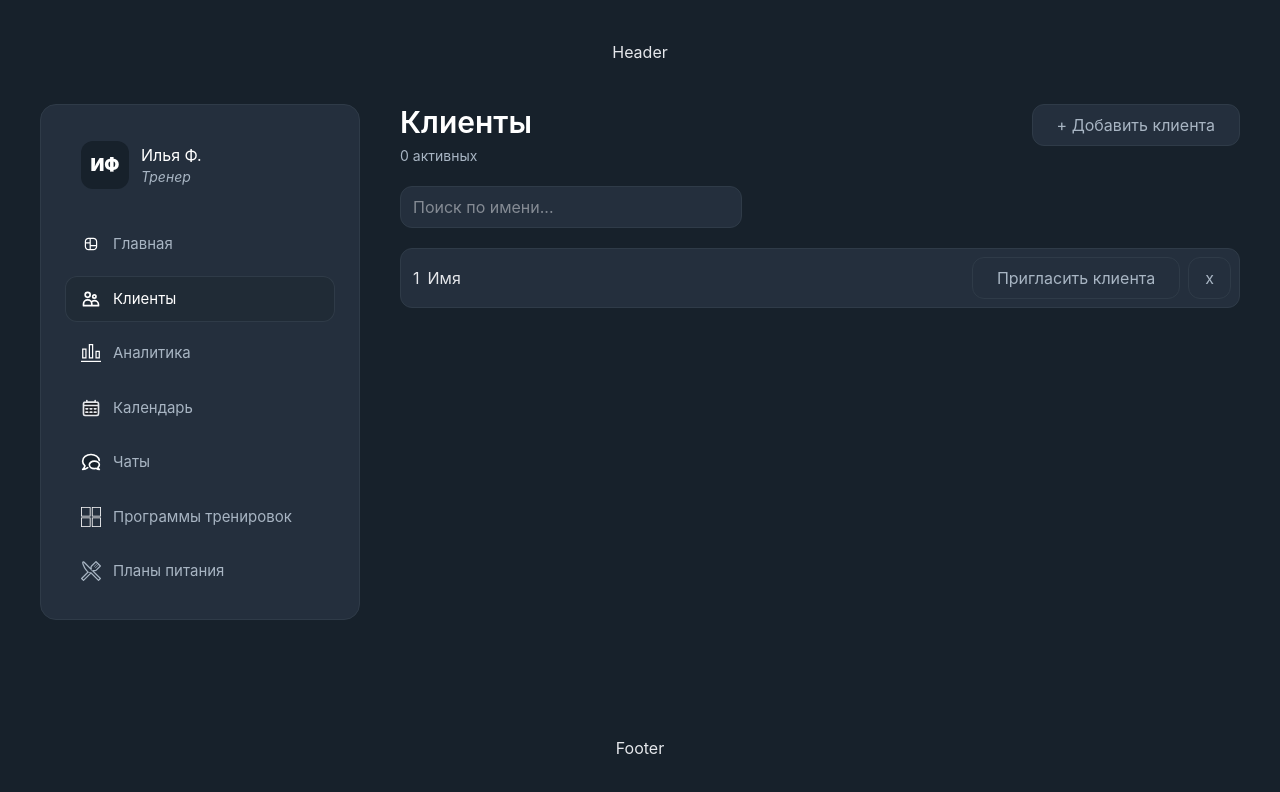
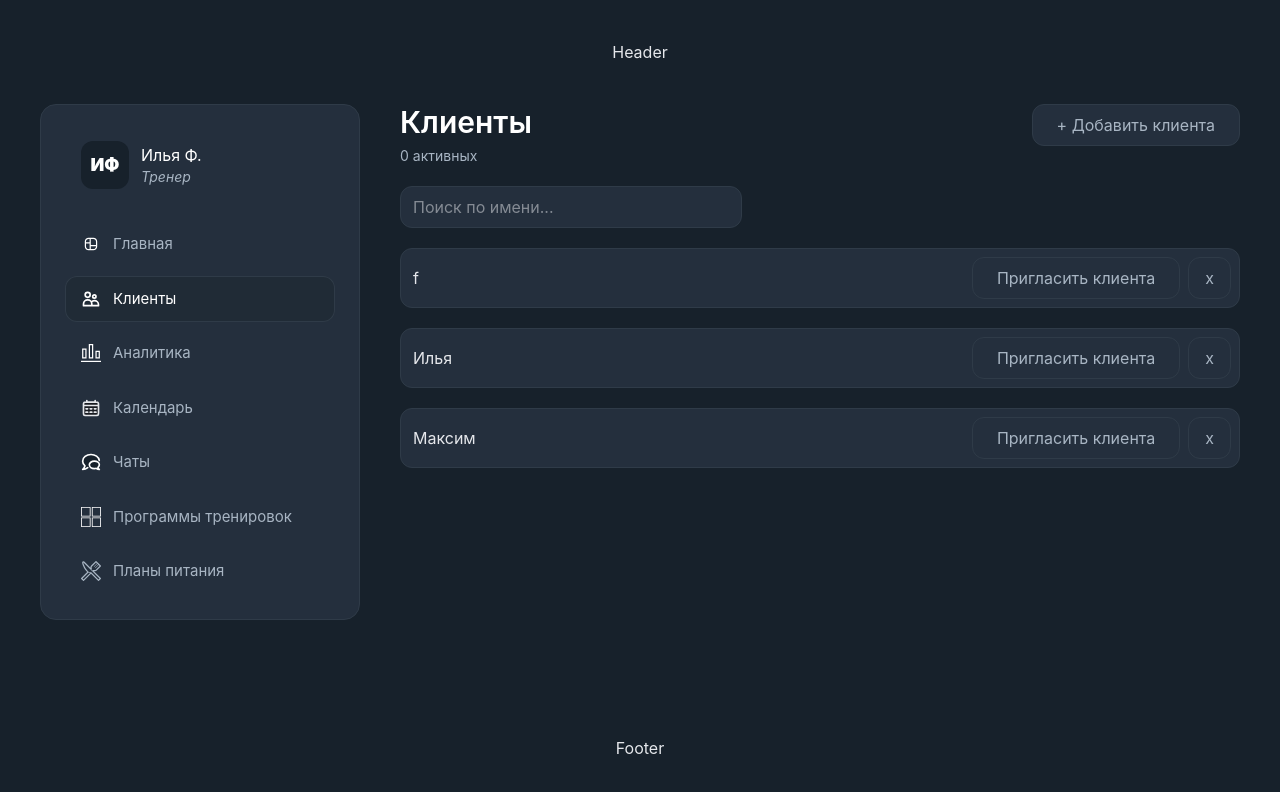
Before and after one commit to Vladislav-RSH/CoachManager, a React (Vite) app: page /clients in a window 1280 px wide. Shown: the top 792 px of the page. Built offline with nearby package versions, Linux system fonts and the light colour scheme; data requests are answered from the project's data file.

Commit message:
Создание JSON-сервера, добавление функции создания нового клиента

```diff
--- /dev/null
+++ b/db.json
@@ -0,0 +1,35 @@
+{
+  "clients": [
+    {
+      "id": "1",
+      "firstName": "f",
+      "secondName": "s",
+      "date": "10.12.2024",
+      "height": "",
+      "currentWeight": "",
+      "desiredWeight": "",
+      "goal": ""
+    },
+    {
+      "firstName": "Илья",
+      "secondName": "Патрушев",
+      "date": "2004-11-11",
+      "height": 167,
+      "currentWeight": 40,
+      "desiredWeight": 60,
+      "goal": "ляляля",
+      "id": "XpugRrURnMc"
+    },
+    {
+      "firstName": "Максим",
+      "secondName": "",
+      "date": "",
+      "height": 0,
+      "currentWeight": 0,
+      "desiredWeight": 0,
+      "goal": "",
+      "id": "8VsUWxGVHpg"
+    }
+  ],
+  "$schema": "./node_modules/json-server/schema.json"
+}
--- a/package.json
+++ b/package.json
@@ -11,6 +11,7 @@
   },
   "dependencies": {
     "@tailwindcss/vite": "^4.3.3",
+    "json-server": "^1.0.0-beta.15",
     "react": "^19.2.8",
     "react-dom": "^19.2.8",
     "react-router-dom": "^7.18.2",
--- a/src/pages/Clients.tsx
+++ b/src/pages/Clients.tsx
@@ -1,7 +1,67 @@
-import { useState } from "react";
+import { useEffect, useState } from "react";
 
 function Clients() {
+
+  type Clients = {
+    id: string;
+    firstName: string;
+    secondName: string;
+    date: Date;
+    height: number;
+    currentWeight: number;
+    desiredWeight: number;
+    goal: string;
+  }
+
+  const [clients, setClients] = useState<Clients[]>([]);
   const [isAddOpen, setIsAddOpen] = useState(false);
+
+  useEffect(() => {
+    const loadClients = async () => {
+      const response = await fetch('http://localhost:3000/clients');
+      const data = await response.json();
+
+      setClients(data);
+    };
+
+    loadClients();
+  }, [])
+
+  const handleCreateClient = async (event: React.FormEvent<HTMLFormElement>) => {
+    event.preventDefault();
+
+    const form = event.currentTarget;
+    const formData = new FormData(form);
+
+    const payload = {
+      firstName: String(formData.get("firstName") ?? ""),
+      secondName: String(formData.get("secondName") ?? ""),
+      date: String(formData.get("date") ?? ""),
+      height: Number(formData.get("height") ?? ""),
+      currentWeight: Number(formData.get("currentWeight") ?? ""),
+      desiredWeight: Number(formData.get("desiredWeight") ?? ""),
+      goal: String(formData.get("goal") ?? ""),
+    };
+
+    const response = await fetch('http://localhost:3000/clients' , {
+      method: 'POST',
+      headers: {
+        'Content-type': 'application/json',
+      },
+      body : JSON.stringify(payload),
+    });
+
+    if (!response.ok) {
+      throw new Error('Не удалось создать клиента');
+    }
+
+    const createdClient = await response.json();
+
+    setClients((prevClients) => [...prevClients, createdClient]);
+    form.reset();
+    setIsAddOpen(false);
+  }
+
 
   return (
     <section>
@@ -13,10 +73,7 @@ function Clients() {
           <form
             className="max-h-[90vh] w-full max-w-lg overflow-y-auto rounded-2xl bg-[#242f3d] p-6 text-white shadow-2xl"
             onClick={(event) => event.stopPropagation()}
-            onSubmit={(event) => {
-              event.preventDefault();
-              setIsAddOpen(false);
-            }}
+            onSubmit={handleCreateClient}
           >
             <div className="mb-6 flex items-center justify-between gap-4">
               <h2 className="text-xl font-semibold">Новый клиент</h2>
@@ -148,26 +205,32 @@ function Clients() {
         />
       </div>
 
-      <div className="mt-5 flex items-center justify-between gap-2 rounded-xl border border-[#2f3b48] bg-[#242f3d] py-2 pl-3">
-        <div className="flex gap-2">
-          <h2>1</h2>
-          <h2>Имя</h2>
-        </div>
+      <ul>
+        {clients.map((client) => (
+          <li key={client.id}>
+            <div className="mt-5 flex items-center justify-between gap-2 rounded-xl border
+            border-[#2f3b48] bg-[#242f3d] py-2 pl-3">
+              <span>{client.firstName}</span>
               <div className="mr-2 flex gap-2">
                 <button
                   type="button"
-            className="cursor-pointer rounded-xl border border-[#2f3b48] bg-[#242f3d] px-6 py-2 text-[#a8b5c3] transition-all hover:bg-[#202b36] hover:text-white"
+                  className="cursor-pointer rounded-xl border border-[#2f3b48] bg-[#242f3d] px-6 py-2
+                  text-[#a8b5c3] transition-all hover:bg-[#202b36] hover:text-white"
                 >
                   Пригласить клиента
                 </button>
                 <button
                   type="button"
-            className="cursor-pointer rounded-xl border border-[#2f3b48] bg-[#242f3d] px-4 py-1 text-[#a8b5c3] transition-all hover:bg-[#202b36] hover:text-white"
+                  className="cursor-pointer rounded-xl border border-[#2f3b48] bg-[#242f3d] px-4 py-1
+                  text-[#a8b5c3] transition-all hover:bg-[#202b36] hover:text-white"
                 >
                   x
                 </button>
               </div>
             </div>
+          </li>
+        ))}
+      </ul>
     </section>
   );
 }
```
Also changed, not shown: 1 other file (tests, documents, lock files or other folders). Lines whose indentation alone changed are shown as unchanged.
